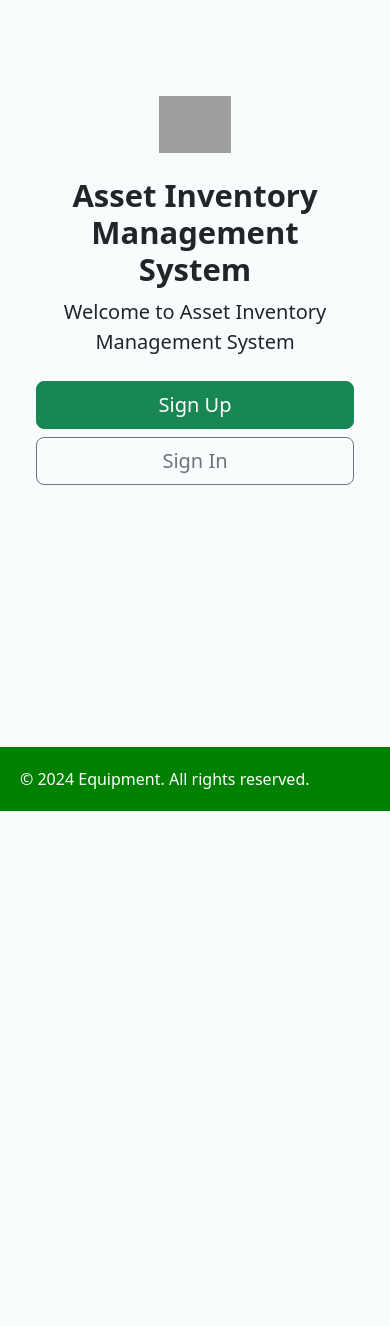
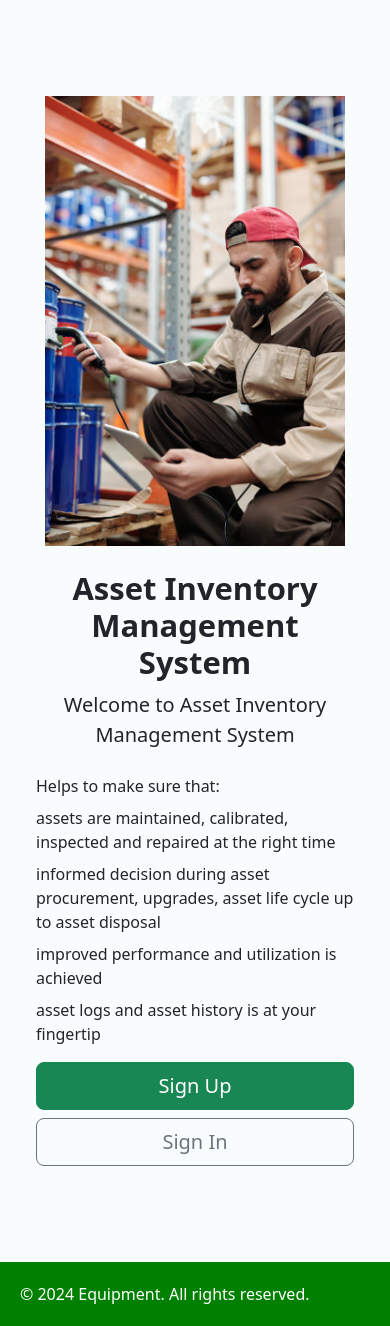
Before and after one commit to RusJamison/asset_inventory, a Django app: page / in a window 390 px wide. Shown: the part 80-1406 px from the top of the page. Before the commit the page ends 891 px from the top, so only its background shows below. Run offline with Django 5.2, Linux system fonts and the light colour scheme; some libraries are stand-ins or nearby versions; grey boxes are pictures that could not be loaded.

Commit message:
Add information on home page, fixed mobile first response and setup adding images to home page

```diff
--- a/core/settings.py
+++ b/core/settings.py
@@ -162,6 +162,10 @@ USE_TZ = True
 
 STATIC_URL = 'static/'
 STATIC_ROOT = BASE_DIR / "staticfiles"
+STATICFILES_DIRS = [
+    BASE_DIR / "static",
+
+]
 
 # Default primary key field type
 # https://docs.djangoproject.com/en/5.0/ref/settings/#default-auto-field
--- a/core/urls.py
+++ b/core/urls.py
@@ -17,6 +17,8 @@ Including another URLconf
 from django.contrib import admin
 from django.urls import path, include
 from django.shortcuts import render
+from django.conf import settings
+from django.conf.urls.static import static
 
 def homepage(request):
     return render(request, 'home.html')
@@ -29,4 +31,4 @@ urlpatterns = [
     path('work_orders/', include('work_orders.urls')),
     path("accounts/", include("allauth.urls")),
    # path('auth/', include('auth.urls')),
-]
+] + static(settings.STATIC_URL, document_root=settings.STATIC_ROOT)
--- a/templates/home.html
+++ b/templates/home.html
@@ -1,12 +1,22 @@
 {% extends "base.html" %}
-
+{% load static %}
 
 {% block content %}
 <div class="px-4 py-5 my-5 text-center">
-    <img class="d-block mx-auto mb-4" src="/docs/5.0/assets/brand/bootstrap-logo.svg" alt="" width="72" height="57">
+    <img class="d-block mx-auto mb-4" src="{% static 'images/inventory.jpg' %}" alt="" width="300" height="450">
     <h1 class="display-5 fw-bold">Asset Inventory Management System</h1>
     <div class="col-lg-6 mx-auto">
       <p class="lead mb-4">Welcome to Asset Inventory Management System</p>
+      <div class="text-start mx-auto mt-4">
+        <ul class="list-unstyled">
+          Helps to make sure that:
+          <li class="mt-2 text-start">assets are maintained, calibrated, inspected and repaired at the right time</li>
+          <li class="mt-2 text-start">informed decision during asset procurement, upgrades, asset life cycle up to asset disposal</li>
+          <li class="mt-2 text-start">improved performance and utilization is achieved</li>
+          <li class="mt-2 text-start">asset logs and asset history is at your fingertip</li>
+        </ul>
+      </div>
+
       <div class="d-grid gap-2 d-sm-flex justify-content-sm-center">
         {% if user.is_authenticated %}
         <a href="{% url 'equipment_list' %}" class="btn btn-success">View Equipment</a>
--- a/work_orders/templates/work_orders/unscheduled_work_orders.html
+++ b/work_orders/templates/work_orders/unscheduled_work_orders.html
@@ -3,6 +3,7 @@
 <div class="mt-4">
     <h1>Unscheduled Work Orders</h1>
 
+<div class="table-responsive">
     <table class="table table-success table-striped">
         <thead>
             <tr>
@@ -29,6 +30,7 @@
             {% endfor %}
         </tbody>
     </table>
+</div>
 
 </div>
 {% endblock content %}
```
Also changed, not shown: work_orders/templates/work_orders/scheduled_work_orders.html (+5 -3 lines), equipment_images/castor_wheel.jpg (deleted), static/images/inventory.jpg (added), 1 other file. Lines whose indentation alone changed are shown as unchanged.
